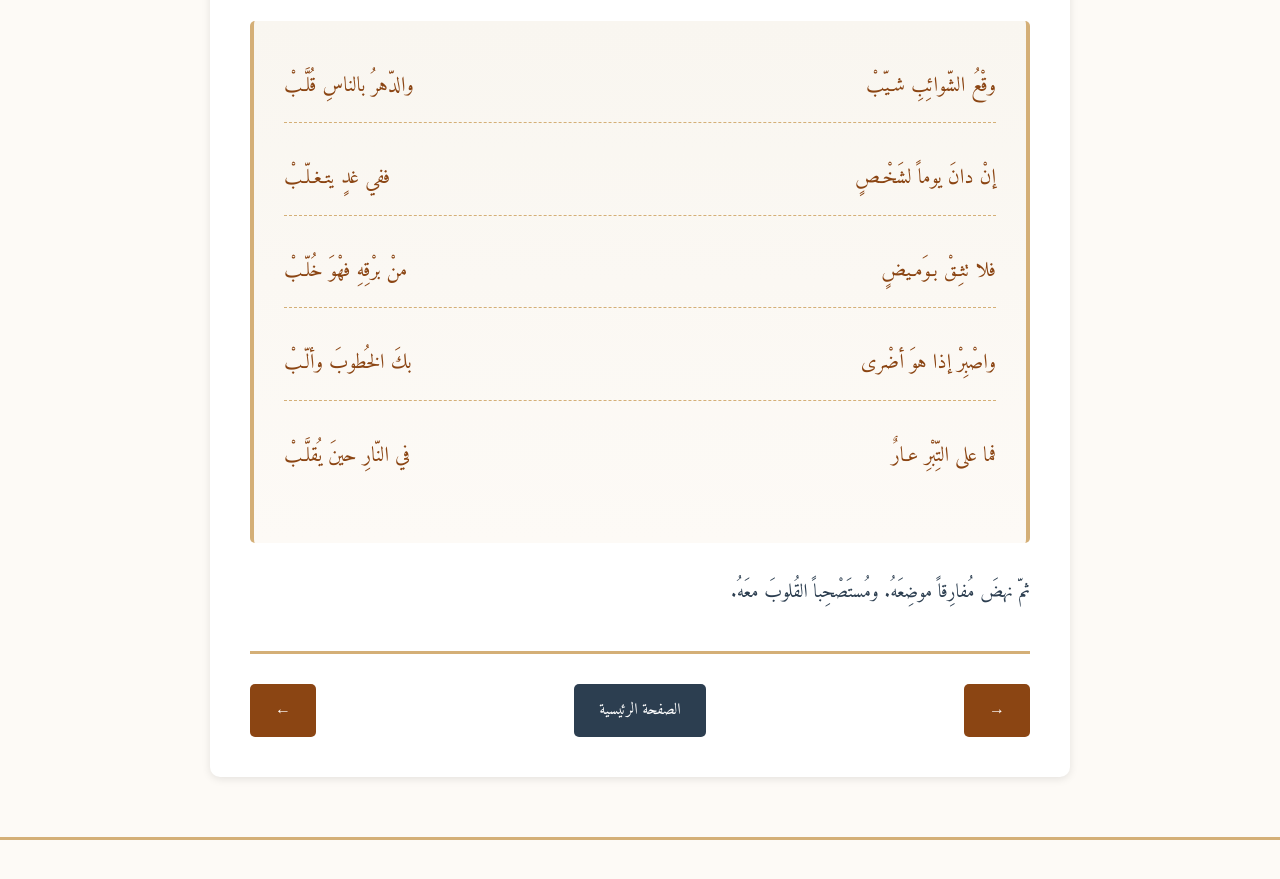
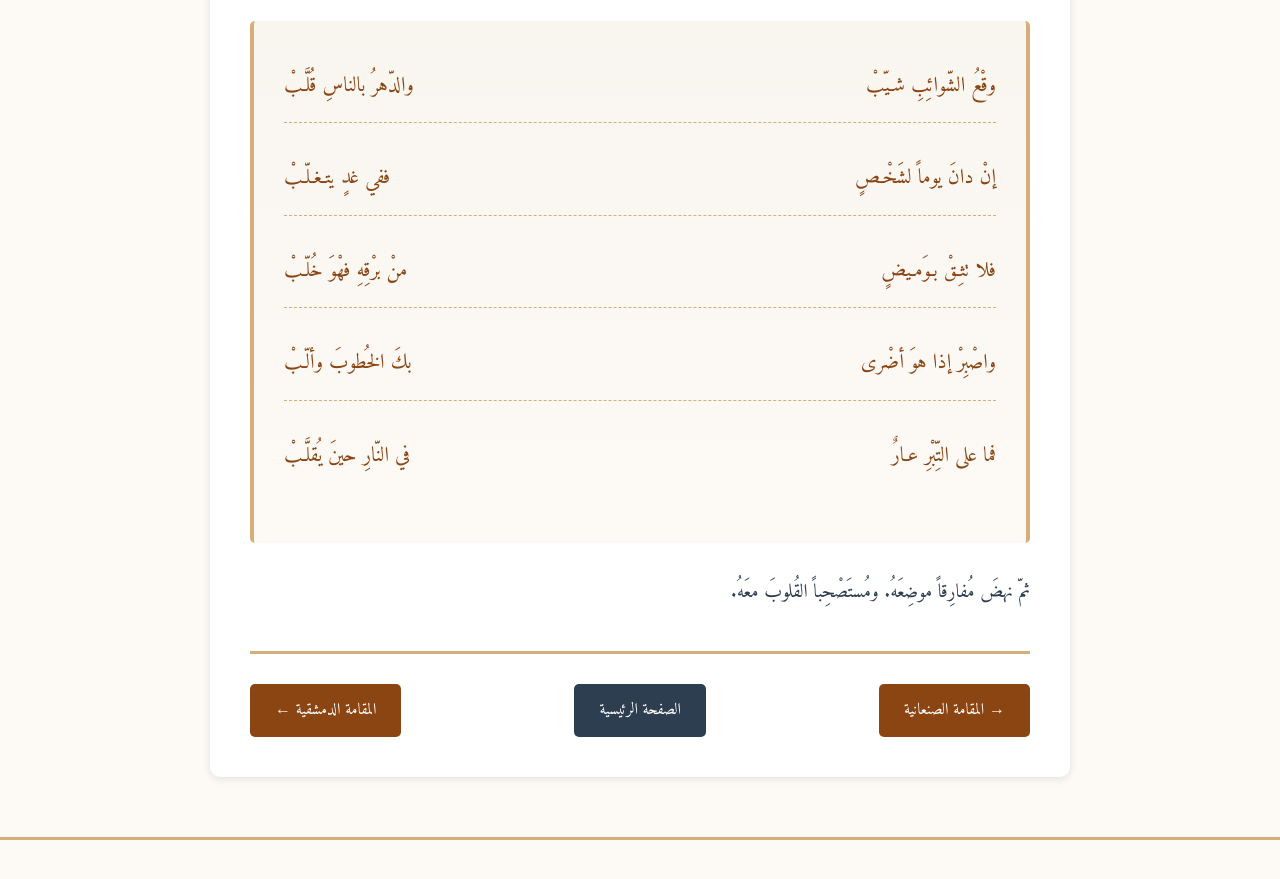
Before and after one commit to Muaath5/MaqamatAlhariri, a Jekyll site: the page built from _maqamat/02-halawaniya.md, in a window 1280 px wide and 900 px high, scrolled down 3474 px. Shown: the top 879 px of the window. Built offline with Jekyll 4.4.1, drawn with Linux system fonts in a browser that asks for light colours; some web fonts are replaced.

Commit message:
Update maqama.html

```diff
--- a/_layouts/maqama.html
+++ b/_layouts/maqama.html
@@ -21,16 +21,14 @@ layout: default
         {% endfor %}
 
         <div class="nav-buttons">
-            {% if current_index > 0 %}
-                {% assign prev_maqama = maqamat[current_index | minus: 1] %}
-                <a href="{{ prev_maqama.url | relative_url }}" class="nav-btn prev">→ {{ prev_maqama.title }}</a>
+            {% if page.previous %}
+                <a href="{{ page.previous.url | relative_url }}" class="nav-btn prev">→ {{ page.previous.title }}</a>
             {% endif %}
 
             <a href="{{ '/' | relative_url }}" class="nav-btn home">الصفحة الرئيسية</a>
 
-            {% if current_index < maqamat.size | minus: 1 %}
-                {% assign next_maqama = maqamat[current_index | plus: 1] %}
-                <a href="{{ next_maqama.url | relative_url }}" class="nav-btn next">{{ next_maqama.title }} ←</a>
+            {% if page.next %}
+                <a href="{{ page.next.url | relative_url }}" class="nav-btn next">{{ page.next.title }} ←</a>
             {% endif %}
         </div>
     </nav>
```
